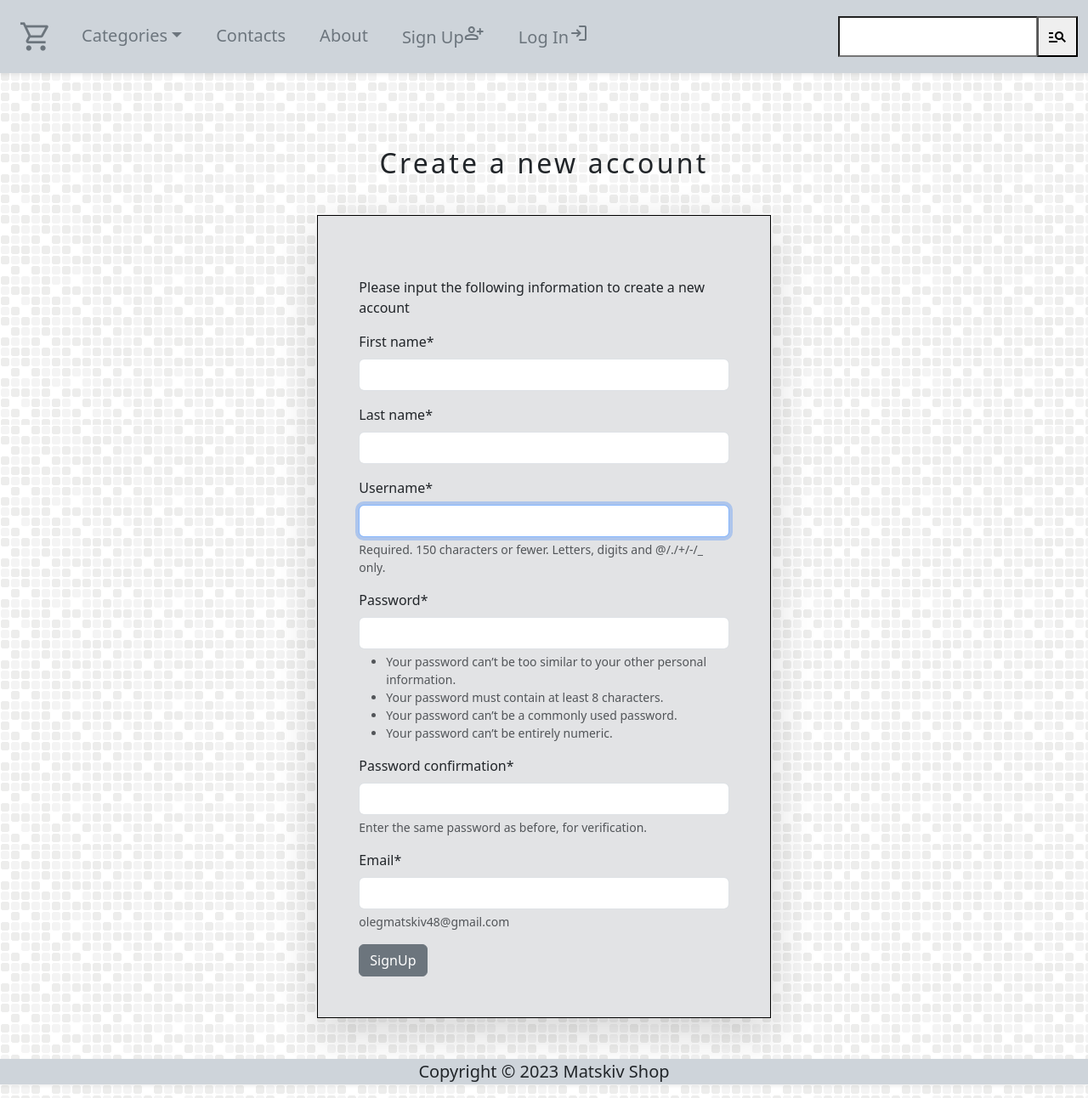
After one commit to olehmatskiv/ecommerce-project, a Django app: page /account/create/ in a window 1280 px wide. The commit adds this page. Shown: the whole page at 85% size. Run offline with Django 4.2, Linux system fonts and the light colour scheme; data that the repository does not hold is empty; some libraries are stand-ins or nearby versions.

Commit message:
Create registration

```diff
--- a/ecommerce/static/css/base.css
+++ b/ecommerce/static/css/base.css
@@ -3,41 +3,38 @@
     padding: 0;
 }
 
+
 body{
     background-image: url('/static/img/subtle-mosaic-pattern.png');
-
-
-
-
-
 }
 
-@media all and (max-width:991px){
-    body{
-
-    }
-    }
 
 
 .material-symbols-outlined{
     font-size: 40px;
     padding: 10px;
 }
-.material-symbols-outlined .md-24{
+.material-symbols-rounded{
+
+}
+.material-symbols-outlined.md-24{
     font-size: 24px;
+}
+.nav-item{
+
 }
 
 .nav-item:hover{
-    background-color: black;
-    border-radius: 20px;
-    transition-duration: 1.5s;
+
 }
 
+.navbar-nav{
 
+}
 
 @media all and (max-width:991px){
     .nav-item:hover{
-    background-color: transparent;
+
 }
 }
 .form-inline{
@@ -64,3 +61,14 @@ body{
     font-size: 24px;
     color: green;
 }
+
+/* Style for signup */
+
+.errorlist li{
+    color: red;
+    font-weight: bold;
+}
+
+.custom_div{
+    margin-bottom: 20px !important;
+}
--- /dev/null
+++ b/ecommerce/static/css/cart.css
@@ -0,0 +1,16 @@
+.cart-thead{
+    font-weight: normal;
+    text-transform: uppercase;
+    letter-spacing: .2em;
+}
+.cart-table{
+    font-size: 14px;
+}
+
+.cart-icon{
+    color:red ;
+}
+
+.link{
+    text-decoration: none;
+}
--- a/shop/context_processors.py
+++ b/shop/context_processors.py
@@ -1,5 +1,20 @@
-from .models import Category
+from .models import Category , Cart ,CartItem
+from .views import _cart_id
 
+def counter(request):
+    item_count = 0
+    if 'admin' in request.path:
+        return {}
+    else:
+        try:
+            cart = Cart.objects.filter(cart_id = _cart_id(request))
+            cart_items = CartItem.objects.all().filter(cart = cart[:1])
+            for cart_item in cart_items:
+                item_count += cart_item.quantity
+
+        except Cart.DoesNotExist:
+            item_count = 0
+    return dict(item_count=item_count)
 def menu_links(request):
     links = Category.objects.all()
     return dict(links = links)
--- /dev/null
+++ b/shop/forms.py
@@ -0,0 +1,19 @@
+from django import forms
+from django.contrib.auth.forms import UserCreationForm
+from django.contrib.auth.models import User
+
+class SignUpForm(UserCreationForm):
+    first_name = forms.CharField(max_length=20 ,  required=True)
+    last_name = forms.CharField(max_length=20 ,  required=True)
+    email = forms.EmailField(max_length=100, help_text='olegmatskiv48@gmail.com')
+
+    class Meta:
+        model = User
+        fields = (
+            'first_name' ,
+            'last_name' ,
+            'username' ,
+            'password1' ,
+            'password2' ,
+            'email'
+        )
--- a/shop/templates/base.html
+++ b/shop/templates/base.html
@@ -7,8 +7,10 @@
     <meta charset="utf-8">
     <meta name="viewport" content="width=device-width, initial-scale=1">
     <title>{% block title %} {% endblock %}</title>
+    <link rel="stylesheet" href="https://fonts.googleapis.com/css2?family=Material+Symbols+Rounded:opsz,wght,FILL,GRAD@48,400,0,0" />
+    <link rel="stylesheet" href="https://fonts.googleapis.com/css2?family=Material+Symbols+Outlined:opsz,wght,FILL,GRAD@48,400,0,200" />
     <link rel="stylesheet" href="{% static 'css/base.css' %}">
-    <link rel="stylesheet" href="https://fonts.googleapis.com/css2?family=Material+Symbols+Outlined:opsz,wght,FILL,GRAD@48,400,0,200" />
+    <link rel="stylesheet" href="{% static 'css/cart.css' %}">
     <link href="https://cdn.jsdelivr.net/npm/bootstrap@5.3.0-alpha3/dist/css/bootstrap.min.css" rel="stylesheet"
         integrity="sha384-KK94CHFLLe+nY2dmCWGMq91rCGa5gtU4mk92HdvYe+M/SXH301p5ILy+dN9+nJOZ" crossorigin="anonymous">
 </head>
--- a/shop/templates/home.html
+++ b/shop/templates/home.html
@@ -26,7 +26,7 @@
                     <div class="col-9 mx-auto col-md-6 col-lg-3">
                         <div class="card mb-5">
                             <div class="p-4">
-                                <a href="{{product.get_url}}"><img src="{{product.image.url}}" alt="{{product.name}}" class="card-img-top"></a>
+                                <a href="{{product.get_url}}"><img height="250"  src="{{product.image.url}}" alt="{{product.name}}" class="card-img-top"></a>
                             </div>
                             <div class="card-footer d-flex justify-content-between">
                                 <p class="font-weight-bold mb-0">
--- a/shop/templates/navbar.html
+++ b/shop/templates/navbar.html
@@ -7,8 +7,8 @@
             aria-controls="navbarNav" aria-expanded="false" aria-label="Toggle navigation">
             <span class="navbar-toggler-icon"></span>
         </button>
-        <div class="collapse navbar-collapse justify-content-between" id="navbarNav">
-            <ul class="navbar-nav  gap-4">
+        <div class="collapse navbar-collapse justify-content-between " id="navbarNav">
+            <ul class="navbar-nav  gap-4 ">
                 <li class="nav-item dropdown">
                     <a  class="nav-link active text-secondary dropdown-toggle" aria-current="page" data-bs-toggle="dropdown" href="#">Categories</a>
                     <ul class="dropdown-menu">
@@ -19,11 +19,54 @@
                     </ul>
                 </li>
                 <li class="nav-item ">
-                    <a class="nav-link text-secondary" href="#">Contacts</a>
+                    <a class="nav-link text-secondary " href="#">Contacts</a>
                 </li>
                 <li class="nav-item">
-                    <a class="nav-link text-secondary" href="#">About</a>
+                    <a class="nav-link text-secondary " href="#">About</a>
                 </li>
+                {% if request.user.is_authenticated and request.user.first_name %}
+                <li class="nav-item">
+                    <span class="nav-link text-secondary " >
+                        Welcome, {{ request.user.first_name}}!<span class="material-symbols-outlined">
+                            location_home
+                            </span>
+                    </span>
+                </li>
+                <li class="nav-item">
+                    <a href="{% url 'signout' %}" class="nav-link text-secondary " >
+                        Sign Out<span class="material-symbols-outlined">
+                            logout
+                            </span>
+                    </a>
+                </li>
+
+                {% else %}
+                <li class="nav-item">
+                    <a href="{% url 'signup' %}" class="nav-link text-secondary " >
+                        Sign Up<span class="material-symbols-rounded">
+                            person_add
+                            </span>
+                    </a>
+                </li>
+                <li class="nav-item">
+                    <a href="{% url 'login' %}" class="nav-link text-secondary " >
+                        Log In<span class="material-symbols-rounded">
+                            login
+                            </span>
+                    </a>
+                </li>
+
+                {% endif %}
+
+                {% if item_count > 0%}
+                <li class="nav-item">
+                    <a class="nav-link text-secondary" href="{% url 'cart_detail' %}">
+                        <span class="material-symbols-rounded">
+                        add_shopping_cart({{item_count}})
+                        </span>
+                    </a>
+                </li>
+                {% endif%}
             </ul>
             <form class="form-inline">
                 <div class="input-group">
--- a/shop/templates/product.html
+++ b/shop/templates/product.html
@@ -1,7 +1,7 @@
 
     {% extends 'base.html' %}
     {% load static %}
-    {% block title %} About {% endblock %}
+    {% block title %} About Product {% endblock %}
 
     {% block content %}
 <div class="container bg-dark-subtle border border-secondary">
@@ -25,7 +25,7 @@
                 Out of Stock
             </p>
             {% else %}
-            <a href="">Add To Cart</a>
+            <a href="{% url 'add_cart' product.id %}">Add To Cart</a>
             {% endif %}
         </div>
     </div>
--- /dev/null
+++ b/shop/templates/signup.html
@@ -0,0 +1,51 @@
+
+{% extends 'base.html' %}
+
+{% load static %}
+
+{% load crispy_forms_tags %}
+
+{% block title %}
+    Create New Acount
+{% endblock %}
+{% block content %}
+    <div>
+        {% if not form.is_valid %}
+            <div>
+                <br>
+                <h1 class="product_title text-center">
+                    Create a new account
+                </h1>
+                <br>
+                <div class="p-5 col-9 col-sm-9 col-md-6 col-lg-5 mx-auto bg-secondary-subtle border border-black shadow-lg">
+                    <br>
+                    <p>
+                        Please input the following information to create a new account
+                    </p>
+                    <form method="post">
+                        {% csrf_token  %}
+                        <p>{{ form | crispy }}</p>
+                        <button type="submit" name="button" class="btn btn-secondary">
+                            SignUp
+                        </button>
+                    </form>
+                </div>
+            </div>
+        {% else %}
+            <div class="mx-auto">
+                <br>
+                <h1 class="product_title text-center">
+                    Your account has been succesfully created
+                </h1>
+                <br>
+                <div>
+                    <p>
+                        Your account has been created and ready to use
+                    </p>
+                    <br>
+                    <a href="{% url 'home' %}">Go to shop</a>
+                </div>
+            </div>
+        {% endif %}
+    </div>
+{% endblock %}
--- a/shop/urls.py
+++ b/shop/urls.py
@@ -4,6 +4,13 @@ from . import views
 
 urlpatterns = [
     path('', views.home , name='home'),
-    path('<slug:category_slug>' , views.home , name='products_by_category'),
-    path('<slug:category_slug>/<slug:product_slug>' ,views.product , name='product_detail')
+    path('category/<slug:category_slug>' , views.home , name='products_by_category'),
+    path('category/<slug:category_slug>/<slug:product_slug>' ,views.product , name='product_detail'),
+    path('cart' , views.cart_detail , name='cart_detail'),
+    path('cart/add/<int:product_id>', views.add_cart, name='add_cart'),
+    path('cart/remove/<int:product_id>', views.cart_remove, name='cart_remove'),
+    path('cart/delete/<int:product_id>' , views.cart_remove_all , name='cart_remove_all'),
+    path('account/create/', views.signUpView, name='signup'),
+    path('account/login/', views.loginView, name='login'),
+    path('account/signout/', views.signoutView, name='signout'),
 ]
--- a/shop/views.py
+++ b/shop/views.py
@@ -1,5 +1,10 @@
-from django.shortcuts import render , get_object_or_404
-from .models import Category ,Product
+from django.shortcuts import render , get_object_or_404 , redirect
+from .models import Category ,Product , Cart ,CartItem
+from django.core.exceptions import ObjectDoesNotExist
+from django.contrib.auth.models import Group , User
+from .forms import SignUpForm
+from django.contrib.auth.forms import AuthenticationForm
+from django.contrib.auth import login, authenticate, logout
 # Create your views here.
 
 def home(request , category_slug = None):
@@ -20,5 +25,107 @@ def product(request , category_slug , product_slug):
     try:
         product = Product.objects.get(category__slug = category_slug , slug = product_slug)
     except Exception as ex:
-        raise e
-    return render(request ,  "product.html" , {'product' : product})
+        raise ex
+    return render(request ,  'product.html' , {'product' : product})
+
+
+#Створення сесії
+def _cart_id(request):
+    cart = request.session.session_key
+    if not cart:
+        cart = request.session.create()
+    return cart
+
+#Додавання товару в корзину
+def add_cart(request , product_id):
+    product = Product.objects.get(id= product_id)
+
+    try:
+        cart = Cart.objects.get(cart_id = _cart_id(request))
+    except Cart.DoesNotExist:
+        cart = Cart.objects.create(cart_id = _cart_id(request))
+        cart.save()
+
+    try:
+        cart_item = CartItem.objects.get(product=product , cart = cart)
+        if cart_item.quantity < cart_item.product.stock:
+            cart_item.quantity += 1
+        cart_item.save()
+    except CartItem.DoesNotExist:
+        cart_item = CartItem.objects.create(product=product , quantity = 1 , cart = cart)
+        cart_item.save()
+
+    return redirect('cart_detail')
+
+def cart_detail(request , total=0 , counter=0 , cart_items = None):
+    try:
+        cart = Cart.objects.get(cart_id=_cart_id(request))
+        cart_items = CartItem.objects.filter(cart=cart , active=True)
+
+        for cart_item in cart_items:
+            total += (cart_item.product.price * cart_item.quantity)
+
+            counter += cart_item.quantity
+
+    except ObjectDoesNotExist:
+        pass
+
+    return render(request , 'cart.html' ,dict(cart_items=cart_items , total=total , counter=counter))
+
+def cart_remove(request , product_id):
+    cart = Cart.objects.get(cart_id = _cart_id(request))
+    product = get_object_or_404(Product , id=product_id)
+    cart_item = CartItem.objects.get(product=product , cart=cart)
+    if cart_item.quantity > 1:
+        cart_item.quantity -= 1
+        cart_item.save()
+    else:
+        cart_item.delete()
+    return redirect('cart_detail')
+
+def cart_remove_all(request , product_id):
+    cart = Cart.objects.get(cart_id = _cart_id(request))
+    product = get_object_or_404(Product , id=product_id)
+    cart_item = CartItem.objects.get(product=product , cart=cart)
+    cart_item.delete()
+    return redirect('cart_detail')
+
+
+def signUpView(request):
+    if request.method == 'POST':
+        form = SignUpForm(request.POST)
+
+        if form.is_valid():
+            form.save()
+            username = form.cleaned_data.get('username')
+            signup_user = User.objects.get(username=username)
+            user_group = Group.objects.get(name='User')
+            user_group.user_set.add(signup_user)
+
+    else:
+            form = SignUpForm()
+
+    return render(request , 'signup.html' , {'form' : form})
+
+
+def loginView(request):
+	if request.method == 'POST':
+		form = AuthenticationForm(data=request.POST)
+		if form.is_valid():
+			username = request.POST['username']
+			password = request.POST['password']
+			user = authenticate(username=username, password=password)
+			if user is not None:
+				login(request, user)
+				return redirect('home')
+			else:
+				return redirect('signup')
+
+	else:
+		form = AuthenticationForm()
+	return render(request, 'login.html', {'form': form})
+
+
+def signoutView(request):
+	logout(request)
+	return redirect('login')
```
Also changed, not shown: ecommerce/settings.py (+20 -1 lines), shop/models.py (+27 -0 lines), shop/templates/cart.html (added, +135 -0 lines), shop/templates/login.html (added, +47 -0 lines), ecommerce/static/img/audi.jpg (added), shop/migrations/0003_cart_cartitem.py (added), shop/migrations/0004_cartitem_quantity_alter_product_stock.py (added), shop/migrations/0005_alter_product_stock.py (added).
